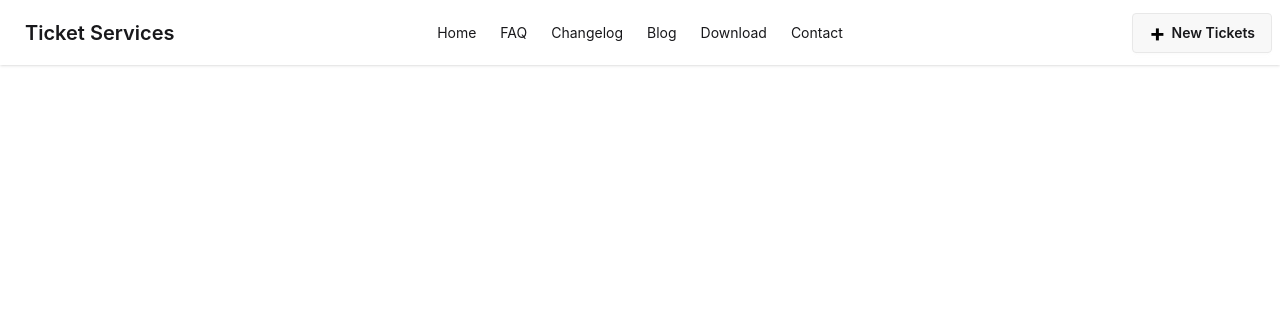
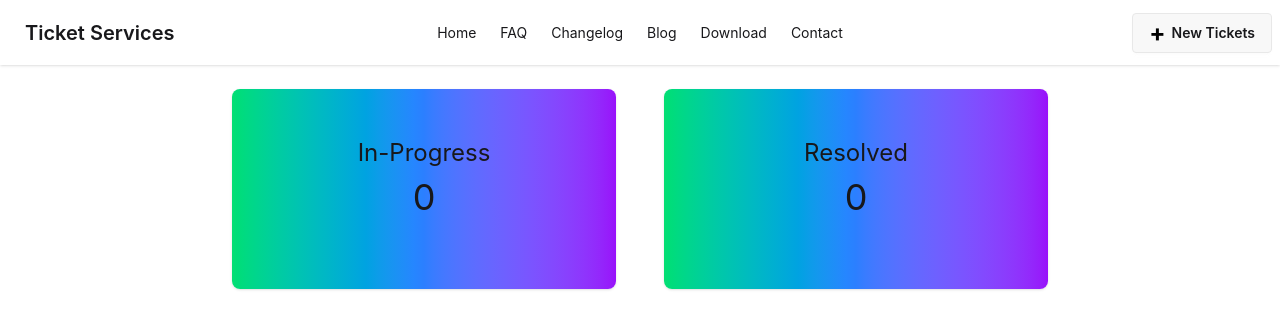
Before and after one commit to sumayaislamm/ticket-services, a React (Vite) app: page / in a window 1280 px wide. Shown: the top 328 px of the page. Built offline with nearby package versions, Linux system fonts and the light colour scheme.

Commit message:
banner design complete

```diff
--- a/src/App.jsx
+++ b/src/App.jsx
@@ -1,6 +1,7 @@
 import './App.css'
 import { useState, useEffect } from 'react';
 import Navbar from './Navbar/Navbar'
+import Banner from './Banner/Banner';
 
 function App() {
   const [theme, setTheme] = useState('light'); // default light
@@ -15,7 +16,9 @@ function App() {
 
   return (
     <>
+
       <Navbar />
+      <Banner></Banner>
 
     </>
   );
--- /dev/null
+++ b/src/Banner/Banner.jsx
@@ -0,0 +1,22 @@
+export default function Banner() {
+    return (
+
+            <div className="lg:flex w-full h-[200px] justify-center text-center lg:gap-12 mt-6">
+                <div className="card bg-gradient-to-r from-green-400 via-blue-500 to-purple-600 p-6 rounded-lg  shadow-lg w-96 shadow-sm">
+                    <div className="card-body">
+                        <h1 className="text-2xl">In-Progress</h1>
+                        <p className="text-4xl">0</p>
+
+                    </div>
+                </div>
+                <div className="card text-center bg-gradient-to-r from-green-400 via-blue-500 to-purple-600 p-6 rounded-lg shadow-lg w-96 shadow-sm">
+                    <div className="card-body">
+                        <h1  className="text-2xl">Resolved</h1>
+                        <p className="text-4xl ">0</p>
+
+                    </div>
+                </div>
+            </div>
+
+    )
+}
```
